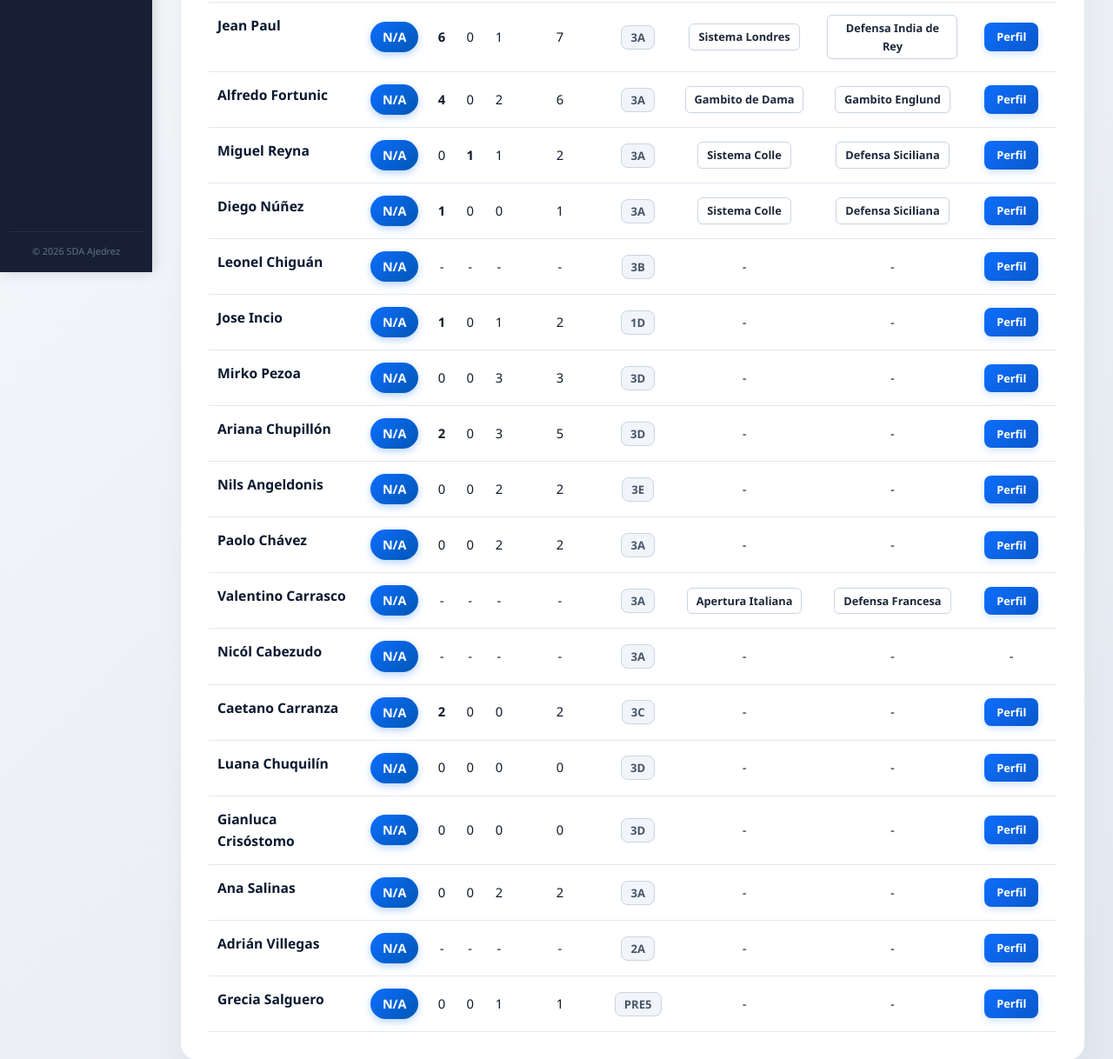
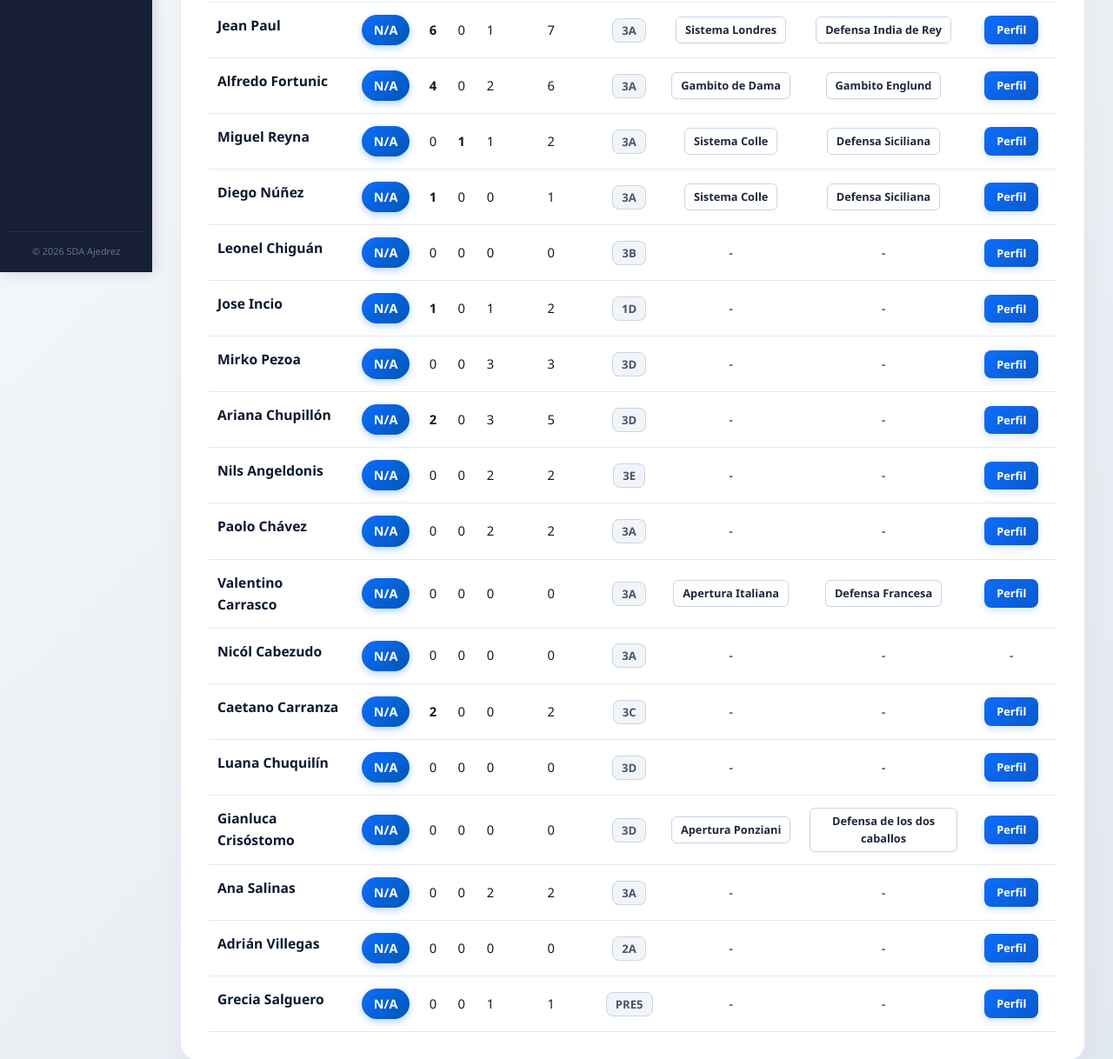
Before and after one commit to Jean-PaulJPL/Club, a plain HTML site: page clasificacion.html in a window 1280 px wide. Shown: the part 487-1705 px from the top of the page at 87% size. Drawn offline with Linux system fonts and the light colour scheme; no server answers.

Commit message:
Update clasificacion.html

```diff
--- a/clasificacion.html
+++ b/clasificacion.html
@@ -568,10 +568,10 @@
                         <tr data-username="leochig">
                             <td class="jugador-nombre"><span class="nombre-texto">Leonel Chiguán</span></td>
                             <td><span class="badge-elo">...</span></td>
-                            <td>-</td>
-                            <td>-</td>
-                            <td>-</td>
-                            <td>-</td>
+                            <td>0</td>
+                            <td>0</td>
+                            <td>0</td>
+                            <td>0</td>
                             <td><span class="badge-grado">3B</span></td>
                             <td>-</td>
                             <td>-</td>
@@ -640,10 +640,10 @@
                         <tr data-username="pateatherians3000">
                             <td class="jugador-nombre"><span class="nombre-texto">Valentino Carrasco</span></td>
                             <td><span class="badge-elo">...</span></td>
-                            <td>-</td>
-                            <td>-</td>
-                            <td>-</td>
-                            <td>-</td>
+                            <td>0</td>
+                            <td>0</td>
+                            <td>0</td>
+                            <td>0</td>
                             <td><span class="badge-grado">3A</span></td>
                             <td><span class="apertura-tag">Apertura Italiana</span></td>
                             <td><span class="apertura-tag">Defensa Francesa</span></td>
@@ -652,10 +652,10 @@
                         <tr>
                             <td class="jugador-nombre"><span class="nombre-texto">Nicól Cabezudo</span></td>
                             <td><span class="badge-elo">N/A</span></td>
-                            <td>-</td>
-                            <td>-</td>
-                            <td>-</td>
-                            <td>-</td>
+                            <td>0</td>
+                            <td>0</td>
+                            <td>0</td>
+                            <td>0</td>
                             <td><span class="badge-grado">3A</span></td>
                             <td>-</td>
                             <td>-</td>
@@ -693,8 +693,8 @@
                             <td>0</td>
                             <td>0</td>
                             <td><span class="badge-grado">3D</span></td>
-                            <td>-</td>
-                            <td>-</td>
+                            <td><span class="apertura-tag">Apertura Ponziani</span></td>
+                            <td><span class="apertura-tag">Defensa de los dos caballos</span></td>
                             <td><a href="https://www.chess.com/member/gi4n128" target="_blank" class="btn-perfil">Perfil</a></td>
                         </tr>
                         <tr data-username="anneuusss">
@@ -712,10 +712,10 @@
                         <tr data-username="adri-v-m">
                             <td class="jugador-nombre"><span class="nombre-texto">Adrián Villegas</span></td>
                             <td><span class="badge-elo">...</span></td>
-                            <td>-</td>
-                            <td>-</td>
-                            <td>-</td>
-                            <td>-</td>
+                            <td>0</td>
+                            <td>0</td>
+                            <td>0</td>
+                            <td>0</td>
                             <td><span class="badge-grado">2A</span></td>
                             <td>-</td>
                             <td>-</td>
```
